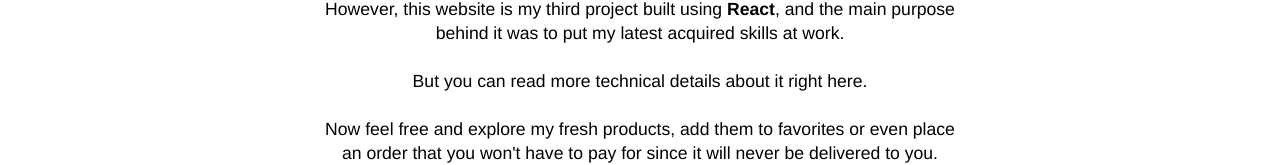
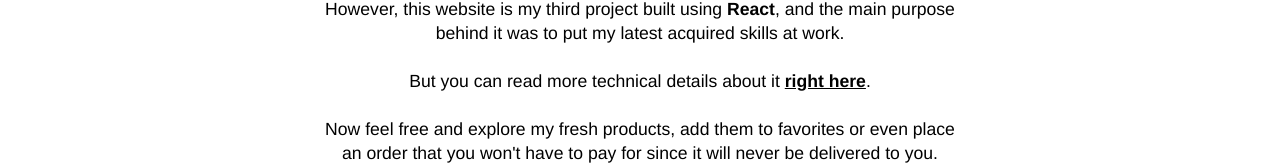
Before and after one commit to cbd23/shopping-cart, a React (Vite) app: page /about in a window 1280 px wide. Shown: the part 313-478 px from the top of the page. Built offline with nearby package versions, Linux system fonts and the light colour scheme.

Commit message:
Add styles for anchor element.

```diff
--- a/src/components/About/About.module.css
+++ b/src/components/About/About.module.css
@@ -23,3 +23,8 @@
     font-size: 0.9rem;
     font-family: Verdana, Geneva, Tahoma, sans-serif;
 }
+
+.anchor {
+    font-weight: 700;
+    text-decoration: underline;
+}
```
